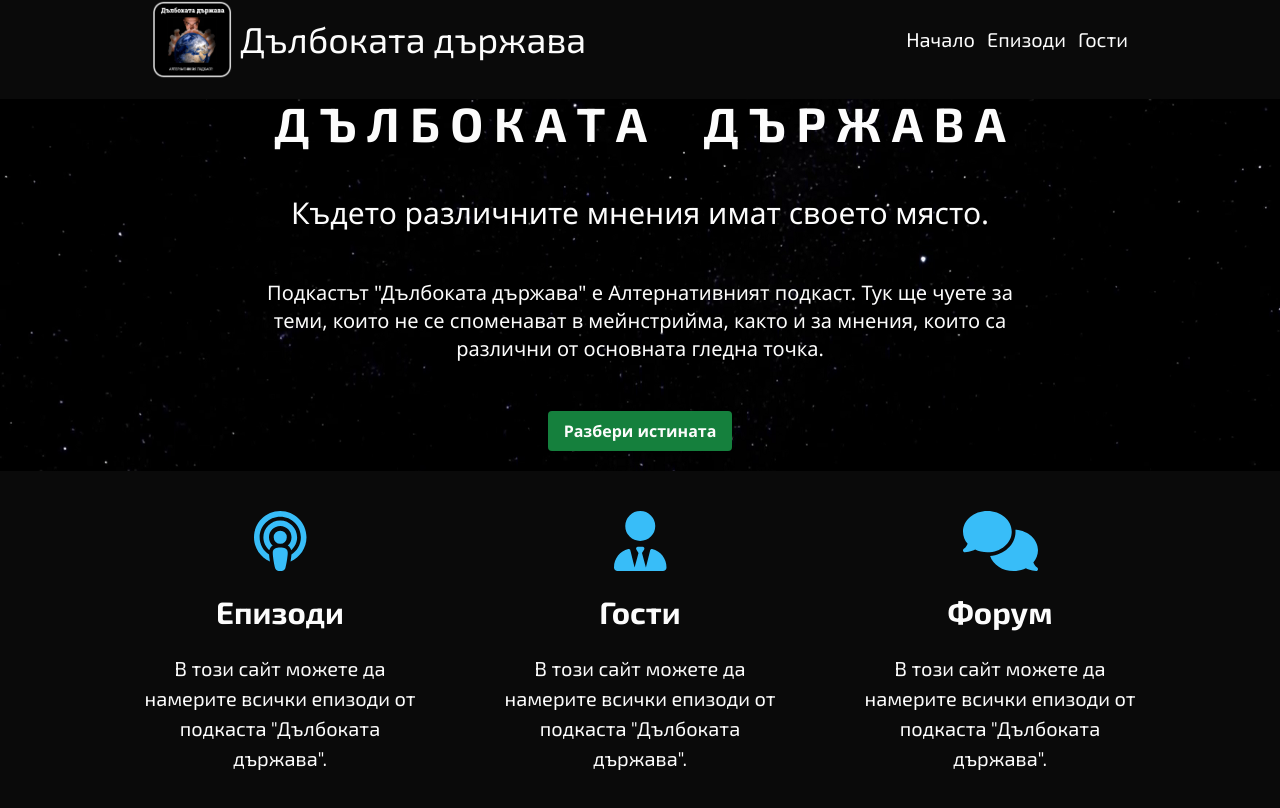
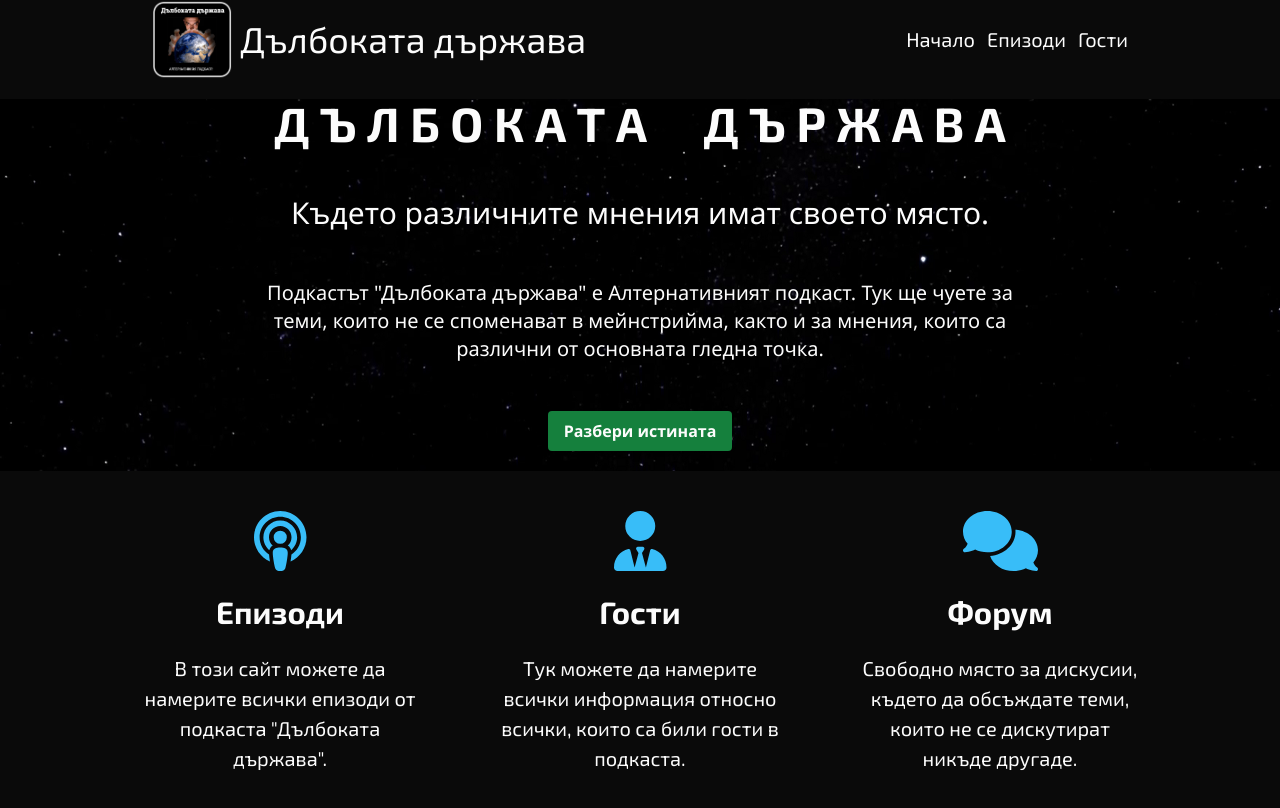
Before and after one commit to AlexNikolov2/deepstate-podcast, a React (Create React App) app in the folder client/: page / in a window 1280 px wide. Shown: the top 808 px of the page. Built offline with nearby package versions, Linux system fonts and the light colour scheme.

Commit message:
added dynamic text for home item ,how on earth i've missed that

```diff
--- a/client/src/data/item-sample-data.js
+++ b/client/src/data/item-sample-data.js
@@ -5,7 +5,7 @@ export const data = [
     id: 1,
     icon: faPodcast,
     title: 'Епизоди',
-    text: 'В този сайт можете да намерите всички епизоди от подкаста &quot;Дълбоката държава&quot;.'
+    text: 'В този сайт можете да намерите всички епизоди от подкаста "Дълбоката държава".'
   },
   {
     id: 2,
--- a/client/src/pages/home/components/HomeComponent.jsx
+++ b/client/src/pages/home/components/HomeComponent.jsx
@@ -6,9 +6,7 @@ export const HomeItem = ({ item }) => {
     <div className="item">
       <FontAwesomeIcon icon={item.icon} className="text-6xl text-sky-400" />
       <p className="item-title">{item.title}</p>
-      <p className="item-text">
-        В този сайт можете да намерите всички епизоди от подкаста &quot;Дълбоката държава&quot;.
-      </p>
+      <p className="item-text">{item.text}</p>
     </div>
   );
 };
```
